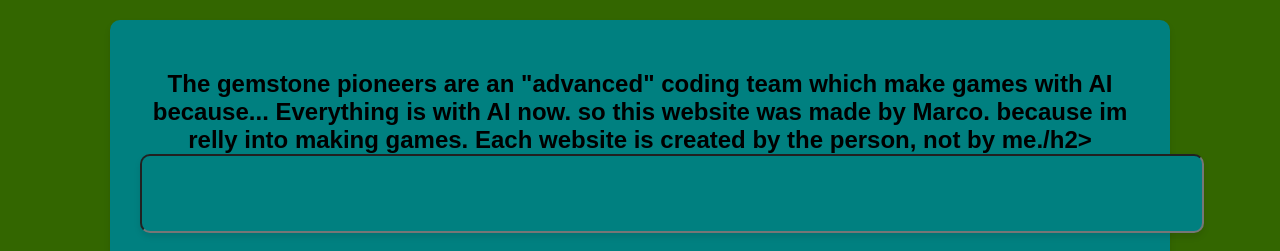
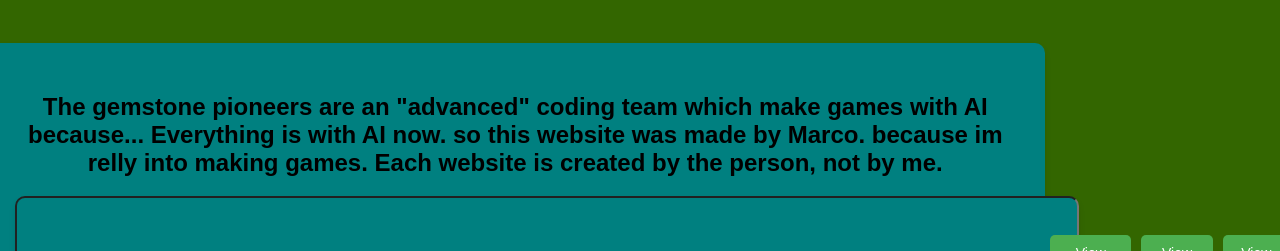
Before and after one commit to marcoroscioli/Gemstone-pioneers, a plain HTML site: page index.html in a window 1280 px wide. Shown: the part 139-390 px from the top of the page. Drawn offline with Linux system fonts and the light colour scheme.

Commit message:
Update index.html

```diff
--- a/index.html
+++ b/index.html
@@ -64,7 +64,7 @@
 </head>
 <body>
     <div class="container">
-        <h2>The gemstone pioneers are an "advanced" coding team which make games with AI because... Everything is with AI now. so this website was made by Marco. because im relly into making games. Each website is created by the person, not by me./h2>
+        <h2>The gemstone pioneers are an "advanced" coding team which make games with AI because... Everything is with AI now. so this website was made by Marco. because im relly into making games. Each website is created by the person, not by me.</h2>
         <input
             div class="container">
         <h1>The little thing where you can put letters in is so that you can take away your stress</h1>
@@ -72,10 +72,8 @@
             type="text"
             id="linkInput"
 
-        >
 
-
-            <div class="button-group">
+        <div class="button-group">
             <button class="quick-link" onclick="quickRedirect('https://marcoroscioli.github.io/tongue-twister/')">View Pasha's work</button>
             <button class="quick-link" onclick="quickRedirect('https://marcoroscioli.github.io/Guessthenumber/')">View Adam's work</button>
             <button class="quick-link" onclick="quickRedirect('https://marcoroscioli.github.io/dirtyclicker/')">View Matteo's work</button>
```
